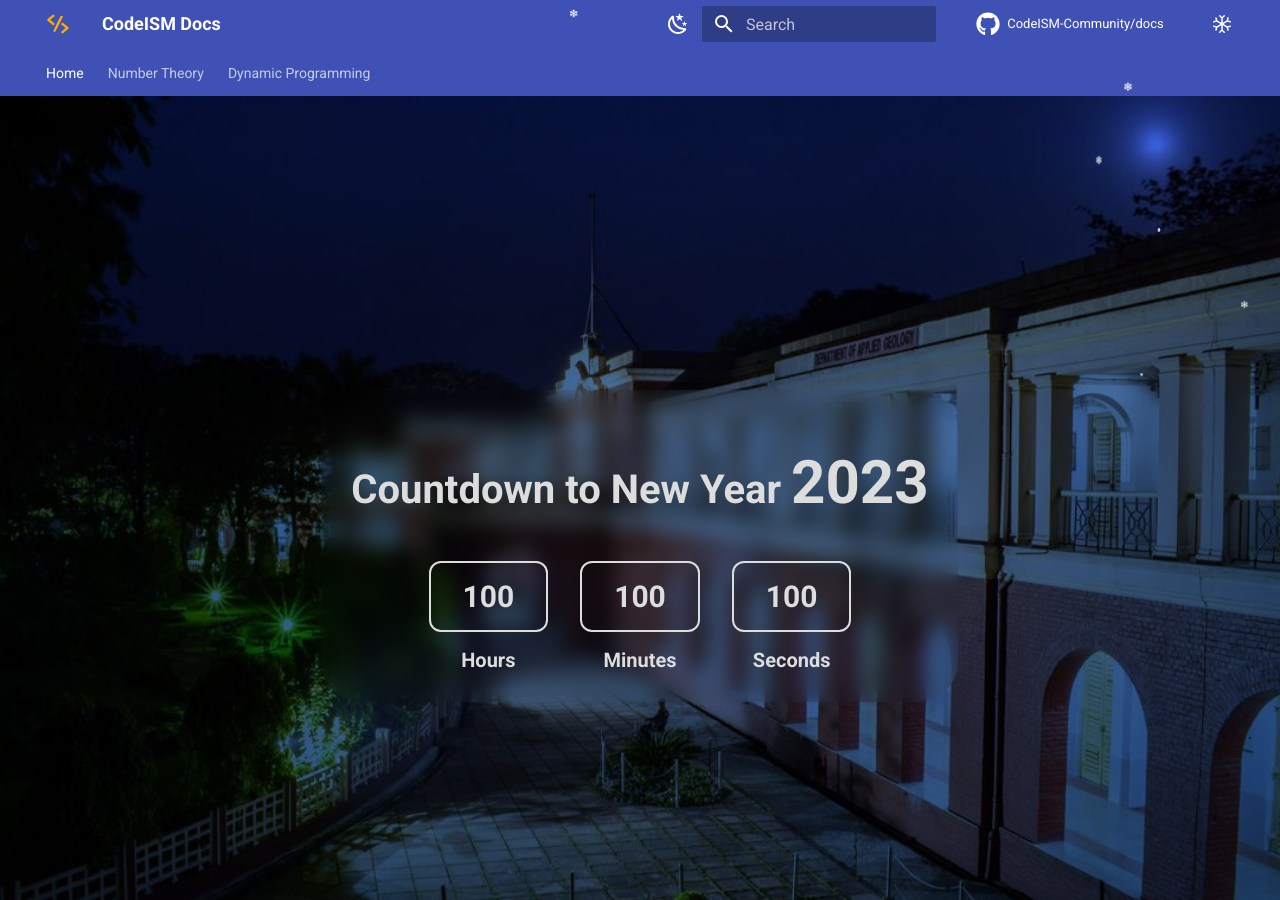
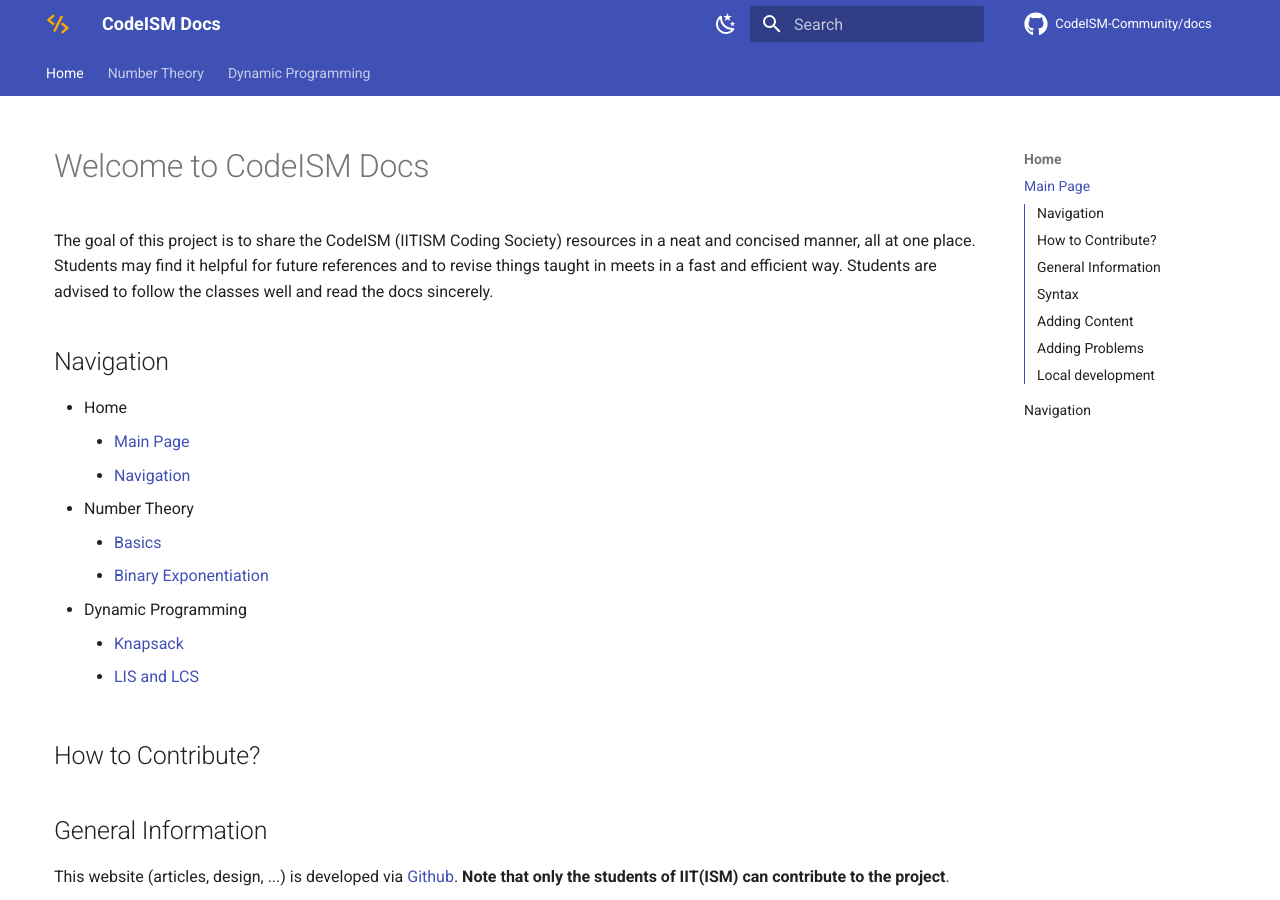
Before and after one commit to CodeISM-Community/docs, an MkDocs documentation site: the page built from docs/index.md, in a window 1280 px wide and 900 px high. Built offline with MkDocs 1.6.1 and Material for MkDocs 9.7.7, drawn with Linux system fonts in a browser that asks for light colours; comment, search, counter and statistics services are not loaded.

Commit message:
removed new-year  & winter theme

```diff
--- a/docs/javascript/seasonal_design.js
+++ b/docs/javascript/seasonal_design.js
@@ -1,55 +1,57 @@
-const seasonalThemeDiv = document.createElement("div");
-seasonalThemeDiv.id = "seasonal-theme";
-document.body.appendChild(seasonalThemeDiv);
+// const seasonalThemeDiv = document.createElement("div");
+// seasonalThemeDiv.id = "seasonal-theme";
+// document.body.appendChild(seasonalThemeDiv);
 
 // --------------------------------------------------
 // ---------Common for all seasonal themes-----------
 // 2 icons for enable theme and disable theme
-const seasonalThemeButtonEnabledIcon = `<svg style="color: white" xmlns="http://www.w3.org/2000/svg" viewBox="0 0 256 256"><rect width="256" height="256" fill="none"></rect><path d="M223.9,149.1a7.9,7.9,0,0,1-5.6,9.8l-25.1,6.8,6.7,25a7.9,7.9,0,0,1-5.6,9.8l-2.1.3a8,8,0,0,1-7.7-5.9l-7.9-29.6L136,141.9v46.8l21.7,21.6a8.1,8.1,0,0,1,0,11.4,8.2,8.2,0,0,1-11.4,0L128,203.3l-18.3,18.4a8.1,8.1,0,0,1-11.4-11.4L120,188.7V141.9L79.4,165.3l-7.9,29.6a8,8,0,0,1-7.7,5.9l-2.1-.3a7.9,7.9,0,0,1-5.6-9.8l6.7-25-25.1-6.8a8,8,0,1,1,4.2-15.4l29.5,7.9L112,128,71.4,104.6l-29.5,7.9a7.6,7.6,0,0,1-2.1.3,8,8,0,0,1-2.1-15.7l25.1-6.8-6.7-25a8,8,0,0,1,15.4-4.2l7.9,29.6L120,114.1V67.3L98.3,45.7a8.1,8.1,0,0,1,11.4-11.4L128,52.7l18.3-18.4a8.1,8.1,0,0,1,11.4,11.4L136,67.3v46.8l40.6-23.4,7.9-29.6a8,8,0,1,1,15.4,4.2l-6.7,25,25.1,6.8a8,8,0,0,1-2.1,15.7l-2.1-.3-29.5-7.9L144,128l40.6,23.4,29.5-7.9A7.9,7.9,0,0,1,223.9,149.1Z" fill="white"></path></svg>`;
-const seasonalThemeButtonDisabledIcon = `<svg style="color: white" xmlns="http://www.w3.org/2000/svg" viewBox="0 0 256 256"><rect width="256" height="256" fill="none"></rect><path d="M223.9,149.1a7.9,7.9,0,0,1-5.6,9.8l-25.1,6.8,6.7,25a7.9,7.9,0,0,1-5.6,9.8l-2.1.3a8,8,0,0,1-7.7-5.9l-7.9-29.6L136,141.9v46.8l21.7,21.6a8.1,8.1,0,0,1,0,11.4,8.2,8.2,0,0,1-11.4,0L128,203.3l-18.3,18.4a8.1,8.1,0,0,1-11.4-11.4L120,188.7V141.9L79.4,165.3l-7.9,29.6a8,8,0,0,1-7.7,5.9l-2.1-.3a7.9,7.9,0,0,1-5.6-9.8l6.7-25-25.1-6.8a8,8,0,1,1,4.2-15.4l29.5,7.9L112,128,71.4,104.6l-29.5,7.9a7.6,7.6,0,0,1-2.1.3,8,8,0,0,1-2.1-15.7l25.1-6.8-6.7-25a8,8,0,0,1,15.4-4.2l7.9,29.6L120,114.1V67.3L98.3,45.7a8.1,8.1,0,0,1,11.4-11.4L128,52.7l18.3-18.4a8.1,8.1,0,0,1,11.4,11.4L136,67.3v46.8l40.6-23.4,7.9-29.6a8,8,0,1,1,15.4,4.2l-6.7,25,25.1,6.8a8,8,0,0,1-2.1,15.7l-2.1-.3-29.5-7.9L144,128l40.6,23.4,29.5-7.9A7.9,7.9,0,0,1,223.9,149.1Z" fill="#ccc"></path><path d="M 250 0 L 0 250" stroke="#ccc" stroke-width="15"/></svg>`;
 
-const seasonalThemeToggleButton = document.createElement('button');
-seasonalThemeToggleButton.classList.add("md-header__button");
-seasonalThemeToggleButton.classList.add("md-icon");
-seasonalThemeToggleButton.innerHTML = seasonalThemeButtonEnabledIcon;
-seasonalThemeToggleButton.type = "radio";
-seasonalThemeToggleButton.addEventListener('click', () => {
-    isHidden = !isHidden;
-    seasonalThemeToggleButton.innerHTML = isHidden ? seasonalThemeButtonDisabledIcon : seasonalThemeButtonEnabledIcon;
-    console.log(isHidden);
-});
-const headerNav = document.getElementsByClassName("md-header__inner")[0];
-console.log(headerNav);
-headerNav.appendChild(seasonalThemeToggleButton);
+// const seasonalThemeButtonEnabledIcon = `<svg style="color: white" xmlns="http://www.w3.org/2000/svg" viewBox="0 0 256 256"><rect width="256" height="256" fill="none"></rect><path d="M223.9,149.1a7.9,7.9,0,0,1-5.6,9.8l-25.1,6.8,6.7,25a7.9,7.9,0,0,1-5.6,9.8l-2.1.3a8,8,0,0,1-7.7-5.9l-7.9-29.6L136,141.9v46.8l21.7,21.6a8.1,8.1,0,0,1,0,11.4,8.2,8.2,0,0,1-11.4,0L128,203.3l-18.3,18.4a8.1,8.1,0,0,1-11.4-11.4L120,188.7V141.9L79.4,165.3l-7.9,29.6a8,8,0,0,1-7.7,5.9l-2.1-.3a7.9,7.9,0,0,1-5.6-9.8l6.7-25-25.1-6.8a8,8,0,1,1,4.2-15.4l29.5,7.9L112,128,71.4,104.6l-29.5,7.9a7.6,7.6,0,0,1-2.1.3,8,8,0,0,1-2.1-15.7l25.1-6.8-6.7-25a8,8,0,0,1,15.4-4.2l7.9,29.6L120,114.1V67.3L98.3,45.7a8.1,8.1,0,0,1,11.4-11.4L128,52.7l18.3-18.4a8.1,8.1,0,0,1,11.4,11.4L136,67.3v46.8l40.6-23.4,7.9-29.6a8,8,0,1,1,15.4,4.2l-6.7,25,25.1,6.8a8,8,0,0,1-2.1,15.7l-2.1-.3-29.5-7.9L144,128l40.6,23.4,29.5-7.9A7.9,7.9,0,0,1,223.9,149.1Z" fill="white"></path></svg>`;
+// const seasonalThemeButtonDisabledIcon = `<svg style="color: white" xmlns="http://www.w3.org/2000/svg" viewBox="0 0 256 256"><rect width="256" height="256" fill="none"></rect><path d="M223.9,149.1a7.9,7.9,0,0,1-5.6,9.8l-25.1,6.8,6.7,25a7.9,7.9,0,0,1-5.6,9.8l-2.1.3a8,8,0,0,1-7.7-5.9l-7.9-29.6L136,141.9v46.8l21.7,21.6a8.1,8.1,0,0,1,0,11.4,8.2,8.2,0,0,1-11.4,0L128,203.3l-18.3,18.4a8.1,8.1,0,0,1-11.4-11.4L120,188.7V141.9L79.4,165.3l-7.9,29.6a8,8,0,0,1-7.7,5.9l-2.1-.3a7.9,7.9,0,0,1-5.6-9.8l6.7-25-25.1-6.8a8,8,0,1,1,4.2-15.4l29.5,7.9L112,128,71.4,104.6l-29.5,7.9a7.6,7.6,0,0,1-2.1.3,8,8,0,0,1-2.1-15.7l25.1-6.8-6.7-25a8,8,0,0,1,15.4-4.2l7.9,29.6L120,114.1V67.3L98.3,45.7a8.1,8.1,0,0,1,11.4-11.4L128,52.7l18.3-18.4a8.1,8.1,0,0,1,11.4,11.4L136,67.3v46.8l40.6-23.4,7.9-29.6a8,8,0,1,1,15.4,4.2l-6.7,25,25.1,6.8a8,8,0,0,1-2.1,15.7l-2.1-.3-29.5-7.9L144,128l40.6,23.4,29.5-7.9A7.9,7.9,0,0,1,223.9,149.1Z" fill="#ccc"></path><path d="M 250 0 L 0 250" stroke="#ccc" stroke-width="15"/></svg>`;
+
+// const seasonalThemeToggleButton = document.createElement('button');
+// seasonalThemeToggleButton.classList.add("md-header__button");
+// seasonalThemeToggleButton.classList.add("md-icon");
+// seasonalThemeToggleButton.innerHTML = seasonalThemeButtonEnabledIcon;
+// seasonalThemeToggleButton.type = "radio";
+// seasonalThemeToggleButton.addEventListener('click', () => {
+//     isHidden = !isHidden;
+//     seasonalThemeToggleButton.innerHTML = isHidden ? seasonalThemeButtonDisabledIcon : seasonalThemeButtonEnabledIcon;
+//     console.log(isHidden);
+// });
+// const headerNav = document.getElementsByClassName("md-header__inner")[0];
+// console.log(headerNav);
+// headerNav.appendChild(seasonalThemeToggleButton);
+
 // ---------Common for all seasonal themes--------- END
 // ----------------------------------------------------
 
-var isHidden = false;
+// var isHidden = false;
 
-setInterval(() => {
-    if(!isHidden) createSnowflake();
-}, 1000);
+// setInterval(() => {
+//     if(!isHidden) createSnowflake();
+// }, 1000);
 
 // Winter Snowflakes theme
 
-const snowflakes = [
-    `<circle cx="5" cy="5" r="5" fill="#fff" />`,
-    `<path id="snowflake" fill="#fff" d="m21.16 16.13l-2-1.15l.89-.24a1 1 0 1 0-.52-1.93l-2.82.76L14 12l2.71-1.57l2.82.76h.26a1 1 0 0 0 .26-2L19.16 9l2-1.15a1 1 0 0 0-1-1.74L18 7.37l.3-1.11a1 1 0 1 0-1.93-.52l-.82 3L13 10.27V7.14l2.07-2.07a1 1 0 0 0 0-1.41a1 1 0 0 0-1.42 0l-.65.65V2a1 1 0 0 0-2 0v2.47l-.81-.81a1 1 0 0 0-1.42 0a1 1 0 0 0 0 1.41L11 7.3v3L8.43 8.78l-.82-3a1 1 0 1 0-1.93.52L6 7.37L3.84 6.13a1 1 0 0 0-1 1.74l2 1.13l-.84.26a1 1 0 0 0 .26 2h.26l2.82-.76L10 12l-2.71 1.57l-2.82-.76A1 1 0 1 0 4 14.74l.89.24l-2 1.15a1 1 0 0 0 1 1.74L6 16.63l-.3 1.11A1 1 0 0 0 6.39 19a1.15 1.15 0 0 0 .26 0a1 1 0 0 0 1-.74l.82-3L11 13.73v3.13l-2.07 2.07a1 1 0 0 0 0 1.41a1 1 0 0 0 .71.3a1 1 0 0 0 .71-.3l.65-.65V22a1 1 0 0 0 2 0v-2.47l.81.81a1 1 0 0 0 1.42 0a1 1 0 0 0 0-1.41L13 16.7v-3l2.57 1.49l.82 3a1 1 0 0 0 1 .74a1.15 1.15 0 0 0 .26 0a1 1 0 0 0 .71-1.23L18 16.63l2.14 1.24a1 1 0 1 0 1-1.74Z"></path>`,
-];
+// const snowflakes = [
+//     `<circle cx="5" cy="5" r="5" fill="#fff" />`,
+//     `<path id="snowflake" fill="#fff" d="m21.16 16.13l-2-1.15l.89-.24a1 1 0 1 0-.52-1.93l-2.82.76L14 12l2.71-1.57l2.82.76h.26a1 1 0 0 0 .26-2L19.16 9l2-1.15a1 1 0 0 0-1-1.74L18 7.37l.3-1.11a1 1 0 1 0-1.93-.52l-.82 3L13 10.27V7.14l2.07-2.07a1 1 0 0 0 0-1.41a1 1 0 0 0-1.42 0l-.65.65V2a1 1 0 0 0-2 0v2.47l-.81-.81a1 1 0 0 0-1.42 0a1 1 0 0 0 0 1.41L11 7.3v3L8.43 8.78l-.82-3a1 1 0 1 0-1.93.52L6 7.37L3.84 6.13a1 1 0 0 0-1 1.74l2 1.13l-.84.26a1 1 0 0 0 .26 2h.26l2.82-.76L10 12l-2.71 1.57l-2.82-.76A1 1 0 1 0 4 14.74l.89.24l-2 1.15a1 1 0 0 0 1 1.74L6 16.63l-.3 1.11A1 1 0 0 0 6.39 19a1.15 1.15 0 0 0 .26 0a1 1 0 0 0 1-.74l.82-3L11 13.73v3.13l-2.07 2.07a1 1 0 0 0 0 1.41a1 1 0 0 0 .71.3a1 1 0 0 0 .71-.3l.65-.65V22a1 1 0 0 0 2 0v-2.47l.81.81a1 1 0 0 0 1.42 0a1 1 0 0 0 0-1.41L13 16.7v-3l2.57 1.49l.82 3a1 1 0 0 0 1 .74a1.15 1.15 0 0 0 .26 0a1 1 0 0 0 .71-1.23L18 16.63l2.14 1.24a1 1 0 1 0 1-1.74Z"></path>`,
+// ];
 
-function createSnowflake() {
-    const snowflake = document.createElementNS("http://www.w3.org/2000/svg", 'svg');
-    snowflake.setAttribute("xmlns", "http://www.w3.org/2000/svg");
-    snowflake.classList.add('snowflake');
-    var snowflakeRandomIndex = Math.floor(Math.random() * snowflakes.length);
-    snowflake.innerHTML = snowflakes[snowflakeRandomIndex];
-    snowflake.setAttribute("viewBox", "0 0 25 25");
-    snowflake.setAttribute("preserveAspectRatio", "none");
-    snowflake.style.width = Math.floor(Math.random() * 6) + 5 + "px";
-    snowflake.style.height = Math.floor(Math.random() * 6) + 5 + "px";
-    snowflake.style.left = Math.random() * window.innerWidth + 'px';
-    seasonalThemeDiv.appendChild(snowflake);
-    setTimeout(() =>
-        snowflake.remove()
-    , 15000);
-}
+// function createSnowflake() {
+//     const snowflake = document.createElementNS("http://www.w3.org/2000/svg", 'svg');
+//     snowflake.setAttribute("xmlns", "http://www.w3.org/2000/svg");
+//     snowflake.classList.add('snowflake');
+//     var snowflakeRandomIndex = Math.floor(Math.random() * snowflakes.length);
+//     snowflake.innerHTML = snowflakes[snowflakeRandomIndex];
+//     snowflake.setAttribute("viewBox", "0 0 25 25");
+//     snowflake.setAttribute("preserveAspectRatio", "none");
+//     snowflake.style.width = Math.floor(Math.random() * 6) + 5 + "px";
+//     snowflake.style.height = Math.floor(Math.random() * 6) + 5 + "px";
+//     snowflake.style.left = Math.random() * window.innerWidth + 'px';
+//     seasonalThemeDiv.appendChild(snowflake);
+//     setTimeout(() =>
+//         snowflake.remove()
+//     , 15000);
+// }
--- a/docs/overrides/newyear.html
+++ b/docs/overrides/newyear.html
@@ -91,15 +91,15 @@
                 <h1 class="countdown-title">Countdown to New Year <span class="text2023">2023</span></h1>
                 <div class="timer">
                     <div class="timer-container">
-                        <div class="time hours">100</div>
+                        <div class="time hours">00</div>
                         <span class="text">Hours</span>
                     </div>
                     <div class="timer-container">
-                        <div class="time min">100</div>
+                        <div class="time min">00</div>
                         <span class="text">Minutes</span>
                     </div>
                     <div class="timer-container">
-                        <div class="time sec">100</div>
+                        <div class="time sec">00</div>
                         <span class="text">Seconds</span>
                     </div>
                 </div>
--- a/docs/overrides/seasonal_home_page.html
+++ b/docs/overrides/seasonal_home_page.html
@@ -4,9 +4,7 @@
 <!-- Render hero under tabs -->
 {% block tabs %}
   {{ super() }}
-
   <!-- Hero for landing page HTML comes here-->
-  <!-- {% include "newyear.html" %} -->
 
 {% endblock %}
 
```
